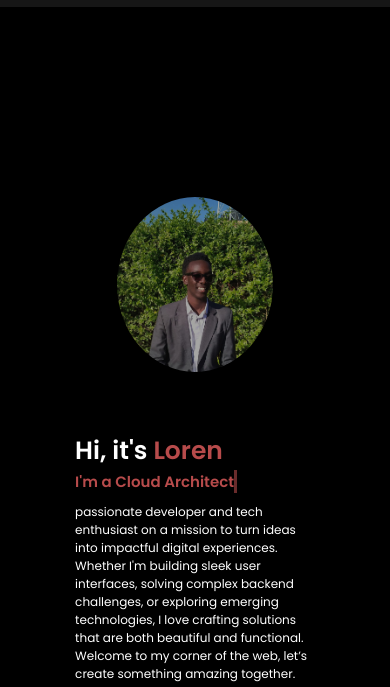
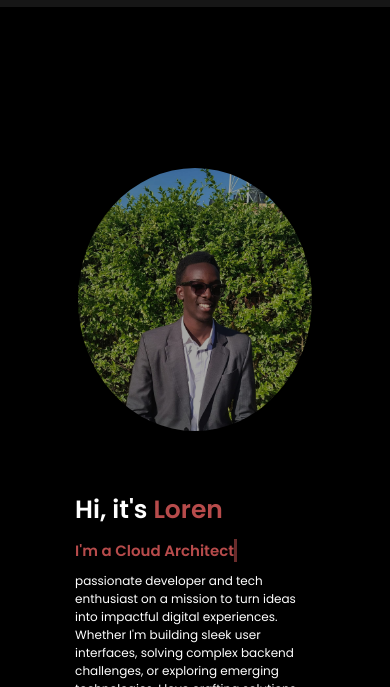
Before and after one commit to Biden254/Loren-portfolio, a plain HTML site: page index.html in a window 390 px wide. Shown: the part 103-790 px from the top of the page. Drawn offline with Linux system fonts and the light colour scheme.

Commit message:
Enlarged the photo image

```diff
--- a/style.css
+++ b/style.css
@@ -676,18 +676,25 @@ span{
         width: 100%;
         display: block;
     }
-    .home-img img {
+    /*.home-img img {
         width: 90vw;
         margin-top: 2rem;
+    } */
+    .home-content {
+    margin-top: 0; /* Remove any extra top margin */
+    padding-top: 0;
     }
     .home-content h1 {
         font-size: 2.5rem;
+        margin-bottom: 1rem;
     }
     .home-content h3 {
         font-size: 1.5rem;
+        margin-bottom: 0.5rem;
     }
     .home-content p {
         font-size: 1.2rem;
+        margin-top: 0.5rem;
     }
     .social-icons a {
         width: 3rem;
@@ -729,10 +736,10 @@ span{
         margin: 1rem 0 2rem 0;
     }
     .home-img img {
-        width: 40vw;
-        max-width: 200px;
-        min-width: 100px;
-        margin: 0 auto;
+        width: 60vw;
+        max-width: 260px;
+        min-width: 120px;
+        margin: 1 rem auto 0 auto;
         display: block;
     }
 }
```
